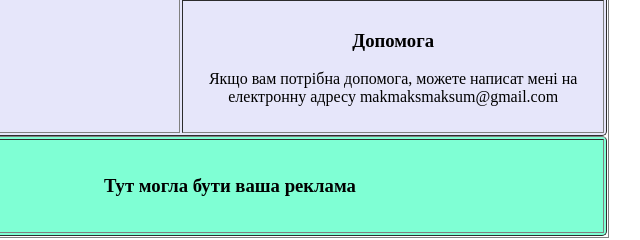
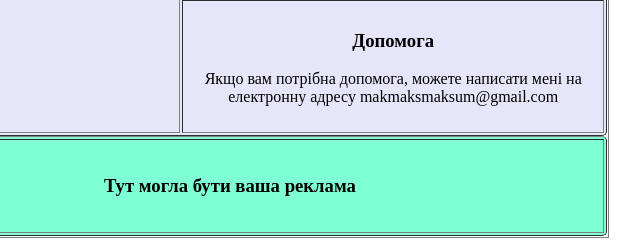
Before and after one commit to Syzt/project, a plain HTML site: page index.html in a window 1280 px wide. Shown: the part 1259-1499 px from the top of the page, 410-1050 px from the left. Drawn offline with Linux system fonts and the light colour scheme.

Commit message:
Update index.html

```diff
--- a/index.html
+++ b/index.html
@@ -122,7 +122,7 @@ style="margin-left:5px;" - отступ названия от маркера-->
 bgcolor="#e6e6fa"
 align="center">
 <h3>Допомога</h3>
-<p>Якщо вам потрібна допомога, можете написат
+<p>Якщо вам потрібна допомога, можете написати
 мені на електронну адресу makmaksmaksum@gmail.com</p>
 <!--Закрываем ячейку с общей информацией
 и таблицу основного контента-->
```
